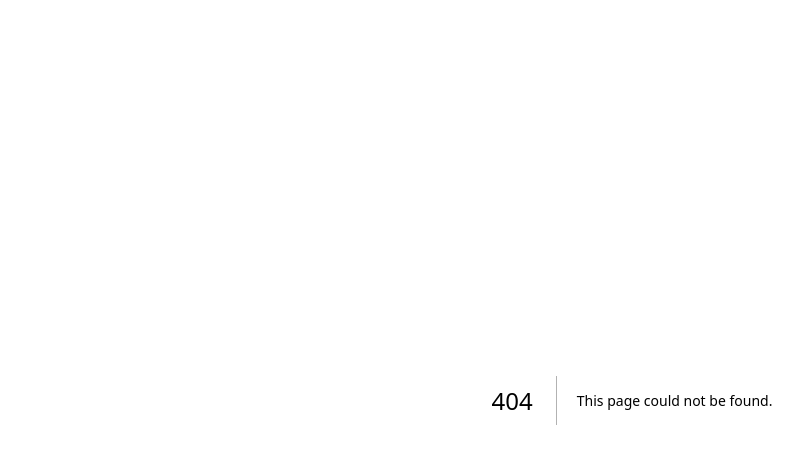
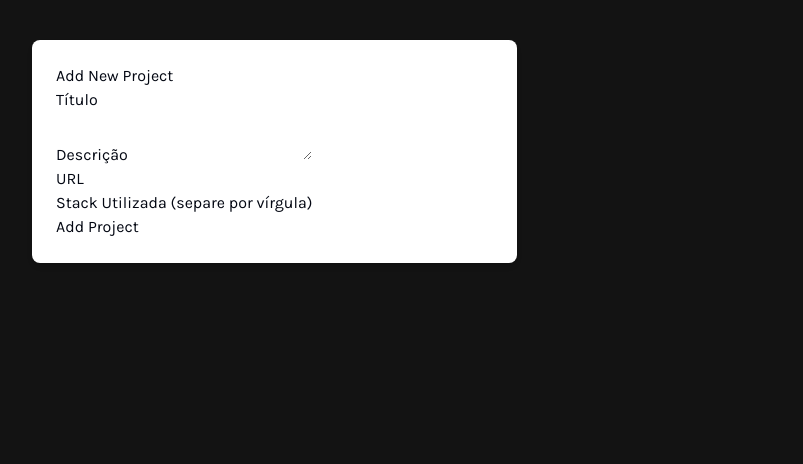
Before and after one commit to luan-cardoso/portfolio-nextjs, a Next.js app: page /add in a window 1280 px wide. Before the commit this address had no page. Shown: the top 464 px of the page, without its empty margins (8-811 px from the left). Built offline with nearby package versions, Linux system fonts and the light colour scheme; no server answers.

Commit message:
adicionado conexão com mongodb

```diff
--- /dev/null
+++ b/lib/mongodb.js
@@ -0,0 +1,28 @@
+import { MongoClient } from "mongodb";
+
+if (!process.env.MONGODB_URL) {
+  throw new Error("Invalid/Missing environment variable");
+}
+
+// Connection URL
+const url = process.env.MONGODB_URL;
+const options = {};
+
+let client;
+let clientPromise;
+
+if (process.env.NODE_ENV === "development") {
+  // In development mode, use a global variable so that the value
+  // is preserved across module reloads caused by HMR (Hot Module Replacement).
+  if (!global._mongoClientPromise) {
+    client = new MongoClient(url, options);
+    global._mongoClientPromise = client.connect();
+  }
+  clientPromise = global._mongoClientPromise;
+} else {
+  // In production mode, it's best to not use a global variable.
+  client = new MongoClient(url, options);
+  clientPromise = client.connect();
+}
+
+export default clientPromise;
--- a/package.json
+++ b/package.json
@@ -12,7 +12,9 @@
   "dependencies": {
     "@gsap/react": "^2.1.2",
     "animate.css": "^4.1.1",
+    "dotenv": "^17.2.3",
     "gsap": "^3.13.0",
+    "mongodb": "^7.0.0",
     "next": "15.5.2",
     "react": "19.1.0",
     "react-dom": "19.1.0"
--- /dev/null
+++ b/src/app/actions.js
@@ -0,0 +1,32 @@
+'use server';
+
+import clientPromise from '../../lib/mongodb';
+import { redirect } from 'next/navigation';
+
+export async function addProject(formData) {
+    try {
+        const client = await clientPromise;
+        const db = client.db("projetos_db"); // name of database
+
+        // Process stack input into an array
+        const stackString = formData.get('stack') || '';
+        const stackArray = stackString
+        ? stackString.split(',').map(s => s.trim()).filter(s => s.length > 0)
+        : [];
+
+        const newProject = {
+            title: formData.get('title'),
+            desc: formData.get('desc'),
+            url: formData.get('url'),
+            stack: stackArray,
+        };
+
+        //insert new project into "projects_collection" collection
+        const result = await db.collection("projects_collection").insertOne(newProject);
+
+    } catch (error) {
+        console.error("Failed to add project:", error);
+    }
+
+    redirect('/');
+ }
--- /dev/null
+++ b/src/app/add/page.jsx
@@ -0,0 +1,30 @@
+import { addProject } from "../actions"
+
+export default function AddProjectPage() {
+    return (
+        <div className="bg-white text-gray-950 p-6 rounded-lg shadow-md mt-10 w-fit">
+            <h1>Add New Project</h1>
+            <form action={addProject}>
+                <div>
+                    <div>
+                        <label htmlFor="title">Título</label>
+                        <input type="text" id="title" name="title" required />
+                    </div>
+                    <div>
+                        <label htmlFor="desc">Descrição</label>
+                        <textarea id="desc" name="desc" required></textarea>
+                    </div>
+                    <div>
+                        <label htmlFor="url">URL</label>
+                        <input type="text" id="url" name="url"/>
+                    </div>
+                    <div>
+                        <label htmlFor="stack">Stack Utilizada (separe por vírgula)</label>
+                        <input type="text" id="stack" name="stack" required />
+                    </div>
+                    <button type="submit">Add Project</button>
+                </div>
+            </form>
+        </div>
+    )
+}
--- a/src/app/layout.jsx
+++ b/src/app/layout.jsx
@@ -11,10 +11,8 @@ export const metadata = {
 export default function RootLayout({ children }) {
   return (
     <html lang="pt-br" className={karla.className}>
-      <body className="antialiased">
-        <div className="max-w-[1280px] mx-auto px-10 max-sm:px-5">
-          {children}
-        </div>
+      <body>
+        <div className="max-w-7xl mx-auto px-10 max-sm:px-5">{children}</div>
       </body>
     </html>
   );
--- a/src/app/page.jsx
+++ b/src/app/page.jsx
@@ -72,7 +72,6 @@ export default function HomePage() {
                   width={400}
                   height={400}
                   alt="Meu memoji"
-                  quality={100}
                 />
                 <div className="flex flex-row gap-8 max-sm:justify-center">
                   <div className="flex flex-col gap-2 justify-center">
--- a/src/components/Projects.jsx
+++ b/src/components/Projects.jsx
@@ -14,13 +14,7 @@ export default function Sec2() {
       <div className="flex flex-col justify-center items-center gap-4">
         <div className="grid grid-cols-2 gap-10 max-lg:overflow-y-auto max-lg:grid-cols-1 max-lg:h-[700px] max-sm:h-[500px]">
           <Card />
-          <Card />
-          <Card />
-          <Card />
         </div>
-        <p className="text-sm hidden max-lg:block max-sm:block">
-          use o scroll &#x261D;&#x1F3FB;
-        </p>
       </div>
     </div>
   );
```
Also changed, not shown: 1 other file (tests, documents, lock files or other folders).
